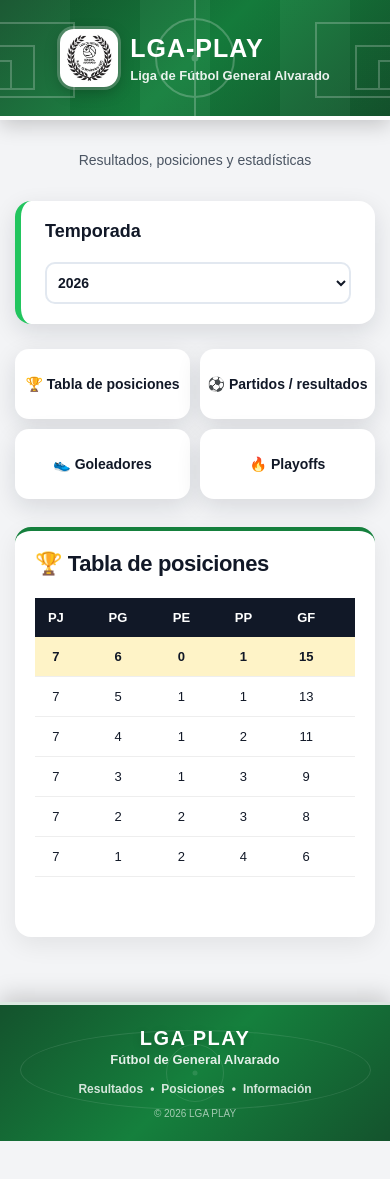
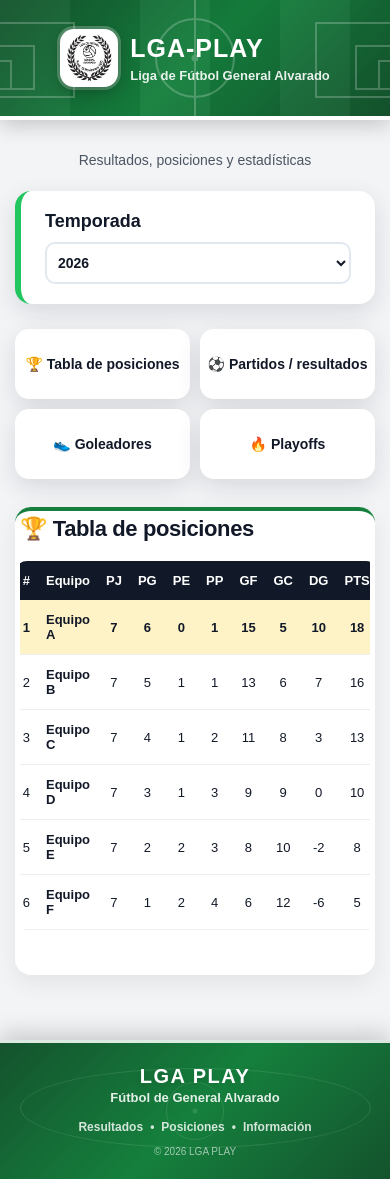
Before and after one commit to ornelabaldini/LGA-Play-Frontend, a React (Vite) app: page / in a window 390 px wide. Before the commit the page ends 1141 px from the top, so only its background shows below. Built offline with nearby package versions, Linux system fonts and the light colour scheme.

Commit message:
Actualizo

```diff
--- a/src/components/Hero/Hero.css
+++ b/src/components/Hero/Hero.css
@@ -2,7 +2,7 @@
 .hero {
   text-align: center;
   color: var(--negro);
-  margin-bottom: 30px;
+  margin-bottom: 20px;
 }
 
 .hero h2 {
--- a/src/components/Panel/Panel.css
+++ b/src/components/Panel/Panel.css
@@ -21,12 +21,12 @@
 
 @media (max-width: 700px) {
   .panel {
-    padding: 20px;
+    padding: 5px;
     margin-bottom: 20px;
   }
 
   .panel h2 {
-    margin-bottom: 18px;
+    margin-bottom: 16px;
     font-size: 22px;
   }
 }
--- a/src/components/SelectorTemporada/SelectorTemporada.css
+++ b/src/components/SelectorTemporada/SelectorTemporada.css
@@ -2,16 +2,12 @@
   display: flex;
   align-items: center;
   justify-content: space-between;
-  gap: 20px;
-
+  gap: 10px;
   padding: 20px 24px;
   margin-bottom: 25px;
-
   background: var(--blanco);
-
   border-radius: var(--radio);
   border-left: 6px solid var(--verde-claro);
-
   box-shadow: var(--sombra);
 }
 
--- a/src/components/TablaPosiciones/TablaPosiciones.css
+++ b/src/components/TablaPosiciones/TablaPosiciones.css
@@ -47,11 +47,8 @@
   font-weight: bold;
 }
 
+
 @media (max-width: 700px) {
-  .tabla-posiciones {
-    min-width: 700px;
-  }
-
   .tabla-posiciones th,
   .tabla-posiciones td {
     padding: 12px 8px;
@@ -60,13 +57,9 @@
 }
 
 @media (max-width: 360px) {
-  .tabla-posiciones {
-    min-width: 300px;
-  }
-
   .tabla-posiciones th,
   .tabla-posiciones td {
-    padding: 10px 8px;
-    font-size: 9px;
+    padding: 10px 6px;
+    font-size: 11px;
   }
 }
```
